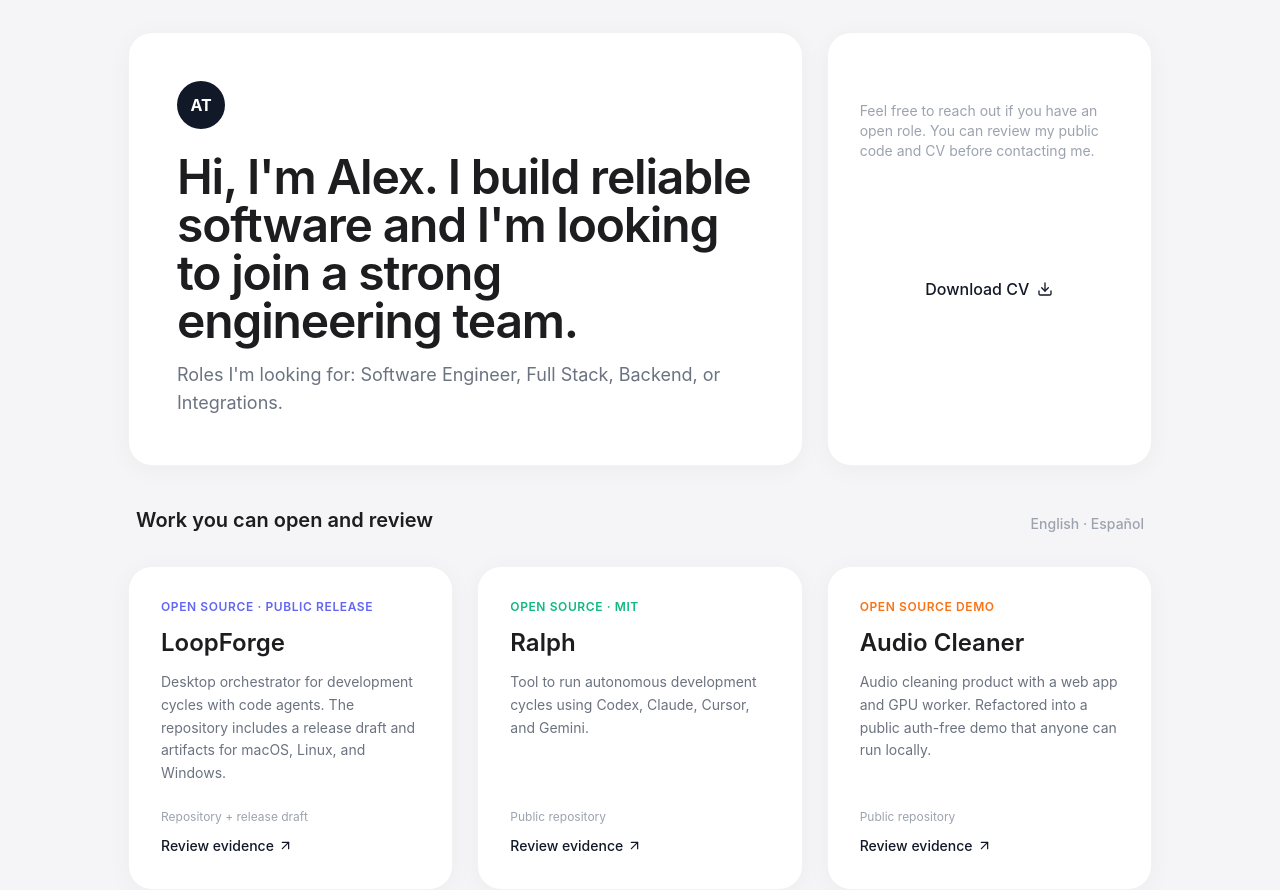
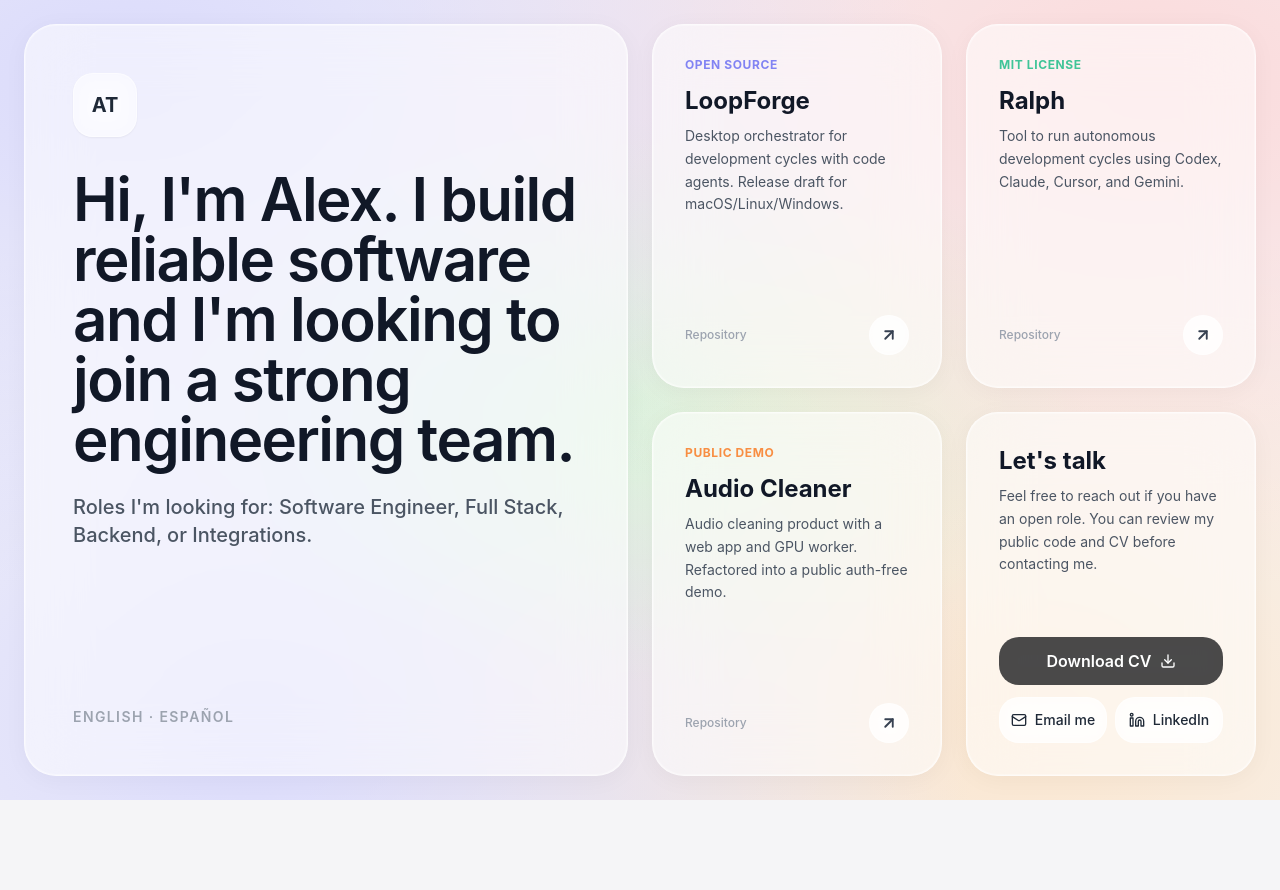
Before and after one commit to taberoajorge/todo-app, a Next.js app: page / in a window 1280 px wide. Shown: the top 890 px of the page. After the commit the page ends 800 px from the top, so only its background shows below. Built offline with nearby package versions, Linux system fonts and the light colour scheme.

Commit message:
feat(ui): convert to Apple glassmorphism 100vh bento grid
Commit-Exception: Total rewrite of page layout and CSS to achieve the zero-scroll Apple glassmorphism aesthetic based on user request.

```diff
--- a/src/app/globals.css
+++ b/src/app/globals.css
@@ -4,19 +4,56 @@
 
 body {
   font-family: -apple-system, BlinkMacSystemFont, "SF Pro Text", "Segoe UI", Roboto, Helvetica, Arial, sans-serif, "Apple Color Emoji", "Segoe UI Emoji", "Segoe UI Symbol";
-  background-color: #F5F5F7;
+  background-color: #f5f5f7;
+  background-image:
+    radial-gradient(at 10% 10%, rgba(200, 200, 255, 0.6) 0px, transparent 50%),
+    radial-gradient(at 90% 10%, rgba(255, 200, 200, 0.6) 0px, transparent 50%),
+    radial-gradient(at 50% 50%, rgba(200, 255, 200, 0.5) 0px, transparent 50%),
+    radial-gradient(at 20% 90%, rgba(200, 200, 255, 0.6) 0px, transparent 50%),
+    radial-gradient(at 80% 90%, rgba(255, 220, 180, 0.6) 0px, transparent 50%);
+  background-attachment: fixed;
   color: #1D1D1F;
+  overflow: hidden; /* No scroll on body! */
 }
 
+/* Glassmorphism Bento Card */
 .bento-card {
-  background: #FFFFFF;
-  border-radius: 24px;
-  border: 1px solid rgba(0,0,0,0.05);
-  box-shadow: 0 4px 24px rgba(0,0,0,0.04);
-  transition: transform 0.2s ease, box-shadow 0.2s ease;
+  background: rgba(255, 255, 255, 0.55);
+  backdrop-filter: blur(30px);
+  -webkit-backdrop-filter: blur(30px);
+  border: 1px solid rgba(255, 255, 255, 0.6);
+  border-radius: 32px;
+  box-shadow:
+    0 4px 24px rgba(0, 0, 0, 0.04),
+    inset 0 0 0 1px rgba(255, 255, 255, 0.3);
+  transition: transform 0.3s cubic-bezier(0.16, 1, 0.3, 1), box-shadow 0.3s cubic-bezier(0.16, 1, 0.3, 1);
+  overflow: hidden;
 }
 
 .bento-card:hover {
-  transform: translateY(-2px);
-  box-shadow: 0 8px 32px rgba(0,0,0,0.08);
+  transform: scale(1.01);
+  box-shadow:
+    0 12px 40px rgba(0, 0, 0, 0.08),
+    inset 0 0 0 1px rgba(255, 255, 255, 0.5);
 }
+
+/* Make inner solid elements slightly translucent so glass feel persists */
+.glass-button {
+  background: rgba(255, 255, 255, 0.7);
+  border: 1px solid rgba(255, 255, 255, 0.4);
+  backdrop-filter: blur(10px);
+  -webkit-backdrop-filter: blur(10px);
+}
+.glass-button:hover {
+  background: rgba(255, 255, 255, 0.9);
+}
+
+/* For dark elements inside glass */
+.glass-dark-button {
+  background: rgba(29, 29, 31, 0.8);
+  backdrop-filter: blur(10px);
+  -webkit-backdrop-filter: blur(10px);
+}
+.glass-dark-button:hover {
+  background: rgba(29, 29, 31, 1);
+}
--- a/src/app/page.tsx
+++ b/src/app/page.tsx
@@ -5,113 +5,96 @@ type Lang = 'en' | 'es';
 
 const content = {
   en: {
-    nav: { work: 'Work', cv: 'CV', contact: 'Contact' },
     hero: {
-      kicker: 'ALEX TABEROA · SOFTWARE ENGINEER',
       intent:
         "Hi, I'm Alex. I build reliable software and I'm looking to join a strong engineering team.",
       roles: "Roles I'm looking for: Software Engineer, Full Stack, Backend, or Integrations.",
     },
     work: {
-      kicker: 'OPEN WORK',
-      title: 'Work you can open and review',
       items: [
         {
           title: 'LoopForge',
-          type: 'OPEN SOURCE · PUBLIC RELEASE',
+          type: 'OPEN SOURCE',
           description:
-            'Desktop orchestrator for development cycles with code agents. The repository includes a release draft and artifacts for macOS, Linux, and Windows.',
-          proof: 'Repository + release draft',
+            'Desktop orchestrator for development cycles with code agents. Release draft for macOS/Linux/Windows.',
+          proof: 'Repository',
           href: 'https://github.com/taberoajorge/loopforge',
         },
         {
           title: 'Ralph',
-          type: 'OPEN SOURCE · MIT',
+          type: 'MIT LICENSE',
           description:
             'Tool to run autonomous development cycles using Codex, Claude, Cursor, and Gemini.',
-          proof: 'Public repository',
+          proof: 'Repository',
           href: 'https://github.com/taberoajorge/ralph',
         },
         {
           title: 'Audio Cleaner',
-          type: 'OPEN SOURCE DEMO',
+          type: 'PUBLIC DEMO',
           description:
-            'Audio cleaning product with a web app and GPU worker. Refactored into a public auth-free demo that anyone can run locally.',
-          proof: 'Public repository',
+            'Audio cleaning product with a web app and GPU worker. Refactored into a public auth-free demo.',
+          proof: 'Repository',
           href: 'https://github.com/taberoajorge/audio-cleaner-oss',
         },
       ],
-      action: 'Review evidence',
+      action: 'Review',
     },
     cv: {
-      kicker: 'RESUME',
-      title: 'Curriculum Vitae',
-      description: 'You can download my CV to see my full experience, tech stack, and background.',
       action: 'Download CV',
     },
     contact: {
-      kicker: 'NEXT STEP',
       title: "Let's talk",
       description:
         'Feel free to reach out if you have an open role. You can review my public code and CV before contacting me.',
       email: 'Email me',
-      linkedin: 'View LinkedIn',
+      linkedin: 'LinkedIn',
     },
     footer: 'English · Español',
   },
   es: {
-    nav: { work: 'Trabajo', cv: 'CV', contact: 'Contacto' },
     hero: {
-      kicker: 'ALEX TABEROA · SOFTWARE ENGINEER',
       intent:
         'Hola, soy Alex. Creo software confiable y busco unirme a un gran equipo de ingeniería.',
       roles: 'Roles que busco: Software Engineer, Full Stack, Backend o Integrations.',
     },
     work: {
-      kicker: 'TRABAJO PÚBLICO',
-      title: 'Trabajo que puedes abrir y revisar',
       items: [
         {
           title: 'LoopForge',
-          type: 'OPEN SOURCE · PUBLIC RELEASE',
+          type: 'OPEN SOURCE',
           description:
-            'Orquestador de escritorio para ciclos de desarrollo con agentes de código. El repositorio incluye una release draft y artefactos para macOS, Linux y Windows.',
-          proof: 'Repositorio + release draft',
+            'Orquestador de escritorio para ciclos de desarrollo con agentes de código. Para macOS/Linux/Windows.',
+          proof: 'Repositorio',
           href: 'https://github.com/taberoajorge/loopforge',
         },
         {
           title: 'Ralph',
-          type: 'OPEN SOURCE · MIT',
+          type: 'MIT LICENSE',
           description:
             'Herramienta para ejecutar ciclos autónomos de desarrollo con Codex, Claude, Cursor y Gemini.',
-          proof: 'Repositorio público',
+          proof: 'Repositorio',
           href: 'https://github.com/taberoajorge/ralph',
         },
         {
           title: 'Audio Cleaner',
-          type: 'OPEN SOURCE DEMO',
+          type: 'PUBLIC DEMO',
           description:
-            'Producto para limpiar audio con una aplicación web y un worker GPU. Refactorizado a un demo público sin autenticación que cualquiera puede clonar y ejecutar.',
-          proof: 'Repositorio público',
+            'Producto para limpiar audio con web app y worker GPU. Demo público sin autenticación.',
+          proof: 'Repositorio',
           href: 'https://github.com/taberoajorge/audio-cleaner-oss',
         },
       ],
-      action: 'Revisar evidencia',
+      action: 'Revisar',
     },
     cv: {
-      kicker: 'CURRÍCULUM',
-      title: 'Descarga mi CV',
-      description:
-        'Puedes descargar mi CV para ver mi experiencia completa, stack tecnológico y trayectoria.',
       action: 'Descargar CV',
     },
     contact: {
-      kicker: 'SIGUIENTE PASO',
       title: 'Hablemos',
       description:
         'Escríbeme si tienes un rol abierto. Puedes revisar mi código público y mi CV antes de contactarme.',
-      email: 'Escribir por email',
-      linkedin: 'Ver LinkedIn',
+      email: 'Escribir',
+      linkedin: 'LinkedIn',
     },
     footer: 'Español · English',
   },
@@ -123,81 +106,136 @@ export default async function HomePage() {
   const t = content[lang];
 
   return (
-    <main className="p-4 md:p-8 antialiased">
-      <div className="max-w-5xl mx-auto grid grid-cols-1 md:grid-cols-3 gap-6">
-        {/* Hero / Intro */}
-        <div className="bento-card col-span-1 md:col-span-2 p-8 md:p-12 flex flex-col justify-center">
-          <div className="w-12 h-12 bg-gray-900 rounded-full flex items-center justify-center text-white font-bold mb-6">
+    <main className="w-full h-[100dvh] overflow-y-auto overflow-x-hidden p-4 md:p-6 antialiased flex flex-col items-center justify-center">
+      <div className="w-full max-w-[1400px] h-full flex flex-col justify-center">
+        {/* The Grid: 1 column on mobile, 4 columns 2 rows on desktop */}
+        <div className="grid grid-cols-1 md:grid-cols-4 md:grid-rows-2 gap-4 md:gap-6 h-auto md:h-[calc(100dvh-3rem)] min-h-[600px]">
+          {/* Hero: Spans 2x2 on desktop */}
+          <div className="bento-card col-span-1 md:col-span-2 md:row-span-2 p-8 md:p-12 flex flex-col justify-center relative">
+            <div className="w-16 h-16 bg-white/40 backdrop-blur-md border border-white/50 shadow-sm rounded-2xl flex items-center justify-center text-gray-800 font-bold text-xl mb-8">
               AT
             </div>
-          <h1 className="text-3xl md:text-5xl font-semibold tracking-tight leading-tight mb-4">
+            <h1 className="text-4xl md:text-5xl lg:text-6xl font-semibold tracking-tight leading-tight mb-6 text-gray-900">
               {t.hero.intent}
             </h1>
-          <p className="text-gray-500 text-lg">{t.hero.roles}</p>
+            <p className="text-gray-600 md:text-xl font-medium">{t.hero.roles}</p>
+            <div className="mt-auto pt-8 flex items-center justify-between">
+              <span className="text-sm font-semibold text-gray-400 tracking-widest uppercase">
+                {t.footer}
+              </span>
+            </div>
           </div>
 
-        {/* Contact & CV Bento */}
-        <div className="bento-card col-span-1 p-8 flex flex-col justify-between bg-gray-900 text-white">
+          {/* Project 1 */}
+          <div className="bento-card col-span-1 md:col-span-1 md:row-span-1 p-6 md:p-8 flex flex-col">
+            <div className="text-xs font-bold tracking-wider uppercase mb-3 text-indigo-500/80">
+              {t.work.items[0].type}
+            </div>
+            <h3 className="text-xl md:text-2xl font-bold mb-2 text-gray-900">
+              {t.work.items[0].title}
+            </h3>
+            <p className="text-gray-600 mb-4 text-sm leading-relaxed flex-grow">
+              {t.work.items[0].description}
+            </p>
+            <div className="mt-auto flex justify-between items-center">
+              <span className="text-xs text-gray-400 font-medium">{t.work.items[0].proof}</span>
+              <a
+                href={t.work.items[0].href}
+                target="_blank"
+                rel="noreferrer"
+                className="w-10 h-10 rounded-full glass-button flex items-center justify-center text-gray-700 hover:text-indigo-600 transition-colors"
+                aria-label={t.work.action}
+              >
+                <ArrowUpRight size={18} strokeWidth={2.5} />
+              </a>
+            </div>
+          </div>
+
+          {/* Project 2 */}
+          <div className="bento-card col-span-1 md:col-span-1 md:row-span-1 p-6 md:p-8 flex flex-col">
+            <div className="text-xs font-bold tracking-wider uppercase mb-3 text-emerald-500/80">
+              {t.work.items[1].type}
+            </div>
+            <h3 className="text-xl md:text-2xl font-bold mb-2 text-gray-900">
+              {t.work.items[1].title}
+            </h3>
+            <p className="text-gray-600 mb-4 text-sm leading-relaxed flex-grow">
+              {t.work.items[1].description}
+            </p>
+            <div className="mt-auto flex justify-between items-center">
+              <span className="text-xs text-gray-400 font-medium">{t.work.items[1].proof}</span>
+              <a
+                href={t.work.items[1].href}
+                target="_blank"
+                rel="noreferrer"
+                className="w-10 h-10 rounded-full glass-button flex items-center justify-center text-gray-700 hover:text-emerald-600 transition-colors"
+                aria-label={t.work.action}
+              >
+                <ArrowUpRight size={18} strokeWidth={2.5} />
+              </a>
+            </div>
+          </div>
+
+          {/* Project 3 */}
+          <div className="bento-card col-span-1 md:col-span-1 md:row-span-1 p-6 md:p-8 flex flex-col">
+            <div className="text-xs font-bold tracking-wider uppercase mb-3 text-orange-500/80">
+              {t.work.items[2].type}
+            </div>
+            <h3 className="text-xl md:text-2xl font-bold mb-2 text-gray-900">
+              {t.work.items[2].title}
+            </h3>
+            <p className="text-gray-600 mb-4 text-sm leading-relaxed flex-grow">
+              {t.work.items[2].description}
+            </p>
+            <div className="mt-auto flex justify-between items-center">
+              <span className="text-xs text-gray-400 font-medium">{t.work.items[2].proof}</span>
+              <a
+                href={t.work.items[2].href}
+                target="_blank"
+                rel="noreferrer"
+                className="w-10 h-10 rounded-full glass-button flex items-center justify-center text-gray-700 hover:text-orange-600 transition-colors"
+                aria-label={t.work.action}
+              >
+                <ArrowUpRight size={18} strokeWidth={2.5} />
+              </a>
+            </div>
+          </div>
+
+          {/* Contact Card */}
+          <div className="bento-card col-span-1 md:col-span-1 md:row-span-1 p-6 md:p-8 flex flex-col justify-between bg-white/20">
             <div>
-            <h2 className="text-xl font-medium mb-2">{t.contact.title}</h2>
-            <p className="text-gray-400 text-sm mb-8">{t.contact.description}</p>
+              <h2 className="text-xl md:text-2xl font-bold mb-2 text-gray-900">
+                {t.contact.title}
+              </h2>
+              <p className="text-gray-600 text-sm mb-6 leading-relaxed">{t.contact.description}</p>
             </div>
-          <div className="flex flex-col gap-3">
+            <div className="flex flex-col gap-2">
               <a
                 href="/alex-taberoa-cv.pdf"
                 download
-              className="flex items-center justify-center gap-2 bg-white text-gray-900 py-3 px-4 rounded-xl text-center font-medium hover:bg-gray-100 transition-colors"
+                className="glass-dark-button flex items-center justify-center gap-2 text-white py-3 px-4 rounded-2xl text-center font-semibold transition-all"
               >
-              {t.cv.action} <Download size={16} aria-hidden="true" />
+                {t.cv.action} <Download size={16} />
               </a>
+              <div className="grid grid-cols-2 gap-2 mt-1">
                 <a
                   href="mailto:job@taberoa.simplelogin.com"
-              className="flex items-center justify-center gap-2 bg-white/10 text-white py-3 px-4 rounded-xl text-center font-medium hover:bg-white/20 transition-colors"
+                  className="glass-button flex items-center justify-center gap-2 text-gray-800 py-3 rounded-2xl text-center font-medium transition-all"
                 >
-              {t.contact.email} <Mail size={16} aria-hidden="true" />
+                  <Mail size={16} /> <span className="text-sm">{t.contact.email}</span>
                 </a>
                 <a
                   href="https://www.linkedin.com/in/taberoajorge"
                   target="_blank"
                   rel="noreferrer"
-              className="flex items-center justify-center gap-2 bg-white/10 text-white py-3 px-4 rounded-xl text-center font-medium hover:bg-white/20 transition-colors"
+                  className="glass-button flex items-center justify-center gap-2 text-gray-800 py-3 rounded-2xl text-center font-medium transition-all"
                 >
-              {t.contact.linkedin} <Linkedin size={16} aria-hidden="true" />
+                  <Linkedin size={16} /> <span className="text-sm">{t.contact.linkedin}</span>
                 </a>
               </div>
             </div>
-
-        {/* Projects Header */}
-        <div className="col-span-1 md:col-span-3 mt-4 mb-2 flex justify-between items-end px-2">
-          <h2 className="text-xl font-semibold">{t.work.title}</h2>
-          <span className="text-sm text-gray-400 font-medium">{t.footer}</span>
-        </div>
-
-        {/* Project Cards */}
-        {t.work.items.map((item, index) => (
-          <div className="bento-card col-span-1 p-8 flex flex-col" key={item.title}>
-            <div
-              className={`text-xs font-semibold tracking-wider uppercase mb-3 ${index === 0 ? 'text-indigo-500' : index === 1 ? 'text-emerald-500' : 'text-orange-500'}`}
-            >
-              {item.type}
-            </div>
-            <h3 className="text-2xl font-semibold mb-3">{item.title}</h3>
-            <p className="text-gray-500 mb-6 text-sm leading-relaxed flex-grow">
-              {item.description}
-            </p>
-            <div className="mt-auto">
-              <p className="text-xs text-gray-400 mb-2">{item.proof}</p>
-              <a
-                href={item.href}
-                target="_blank"
-                rel="noreferrer"
-                className={`inline-flex items-center text-sm font-medium text-gray-900 transition-colors ${index === 0 ? 'hover:text-indigo-600' : index === 1 ? 'hover:text-emerald-600' : 'hover:text-orange-600'}`}
-              >
-                {t.work.action} <ArrowUpRight size={15} className="ml-1" aria-hidden="true" />
-              </a>
           </div>
         </div>
-        ))}
       </div>
     </main>
   );
```
Also changed, not shown: vercel_output.txt (added). Lines whose indentation alone changed are shown as unchanged.
